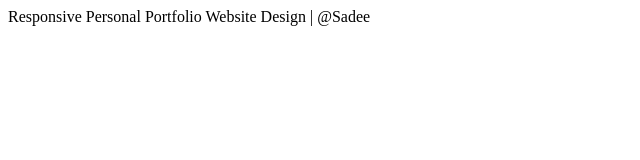
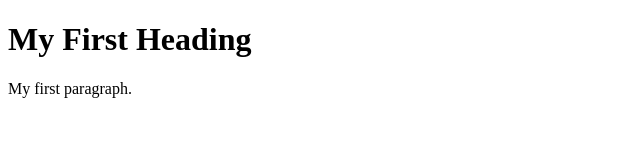
Before and after one commit to sadinii/portfolio_my, a plain HTML site: page index.html in a window 1280 px wide. Shown: the whole page, without its empty margins (0-640 px from the left). Drawn offline with Linux system fonts and the light colour scheme.

Commit message:
commit 4

```diff
--- a/index.html
+++ b/index.html
@@ -1,8 +1,10 @@
 <!DOCTYPE html>
-<html lang="">
-<head>
-    <meta charset="UTF-8">
-    <meta name="viewport" content="width=device-width, initial-scale-1.0">
-    <tittle>Responsive Personal Portfolio Website Design | @Sadee</tittle>
-</head>
+<html>
+<body>
+
+<h1>My First Heading</h1>
+
+<p>My first paragraph.</p>
+
+</body>
 </html>
--- a/style.css
+++ /dev/null
@@ -1,13 +0,0 @@
-body {
-    background-color: lightblue;
-  }
-
-  h1 {
-    color: white;
-    text-align: center;
-  }
-
-  p {
-    font-family: verdana;
-    font-size: 20px;
-  }
```
